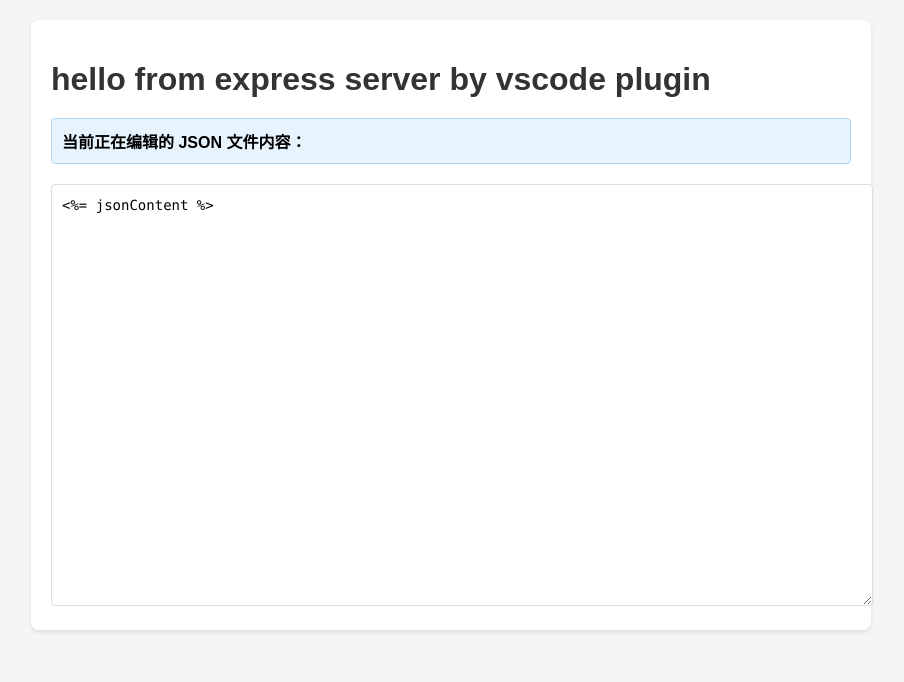
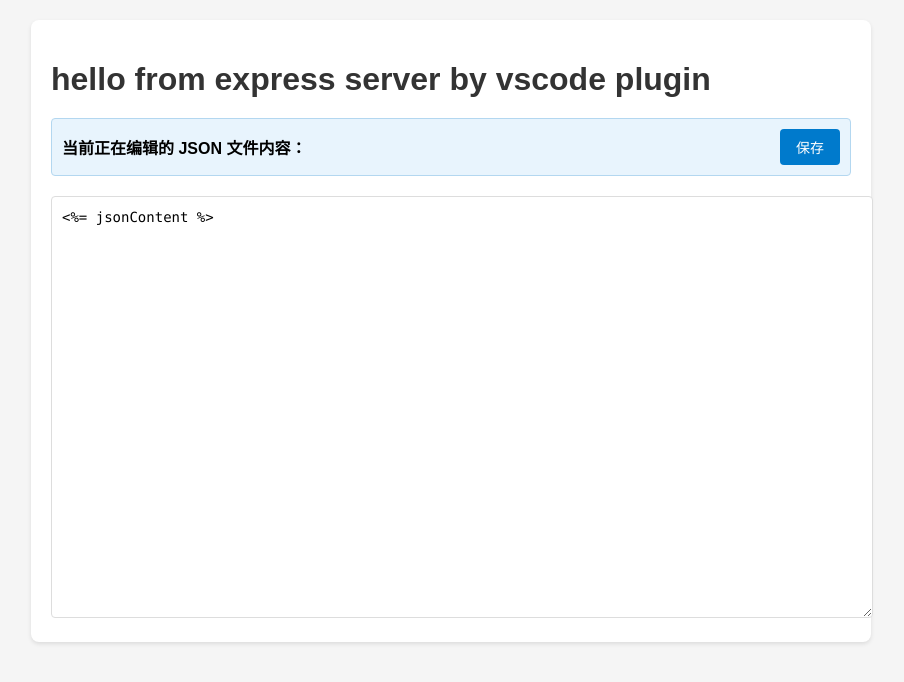
Before and after one commit to hehe1111/learn-vscode-extension, a website: page index.html in a window 1280 px wide. Shown: the whole page, without its empty margins (189-1093 px from the left). Drawn offline with Linux system fonts and the light colour scheme.

Commit message:
feat(index.html): 新增「保存」按钮

```diff
--- a/index.html
+++ b/index.html
@@ -39,6 +39,22 @@
             border-radius: 4px;
             padding: 10px;
             margin-bottom: 20px;
+            display: flex;
+            justify-content: space-between;
+            align-items: center;
+        }
+        .save-button {
+            background: #007acc;
+            color: white;
+            border: none;
+            padding: 8px 16px;
+            border-radius: 4px;
+            cursor: pointer;
+            font-size: 14px;
+            transition: background-color 0.3s;
+        }
+        .save-button:hover {
+            background: #005a9e;
         }
     </style>
 </head>
@@ -48,6 +64,7 @@
 
         <div class="info">
             <strong>当前正在编辑的 JSON 文件内容：</strong>
+            <button class="save-button" onclick="saveJSON()">保存</button>
         </div>
 
         <textarea id="jsonEditor" class="json-editor" placeholder="正在加载 JSON 文件内容..."><%= jsonContent %></textarea>
@@ -68,6 +85,11 @@
                 console.log('内容不是有效的 JSON 格式');
             }
         });
+
+        // 保存按钮点击事件
+        function saveJSON() {
+            alert('这是一个保存按钮');
+        }
     </script>
 </body>
 </html>
```
